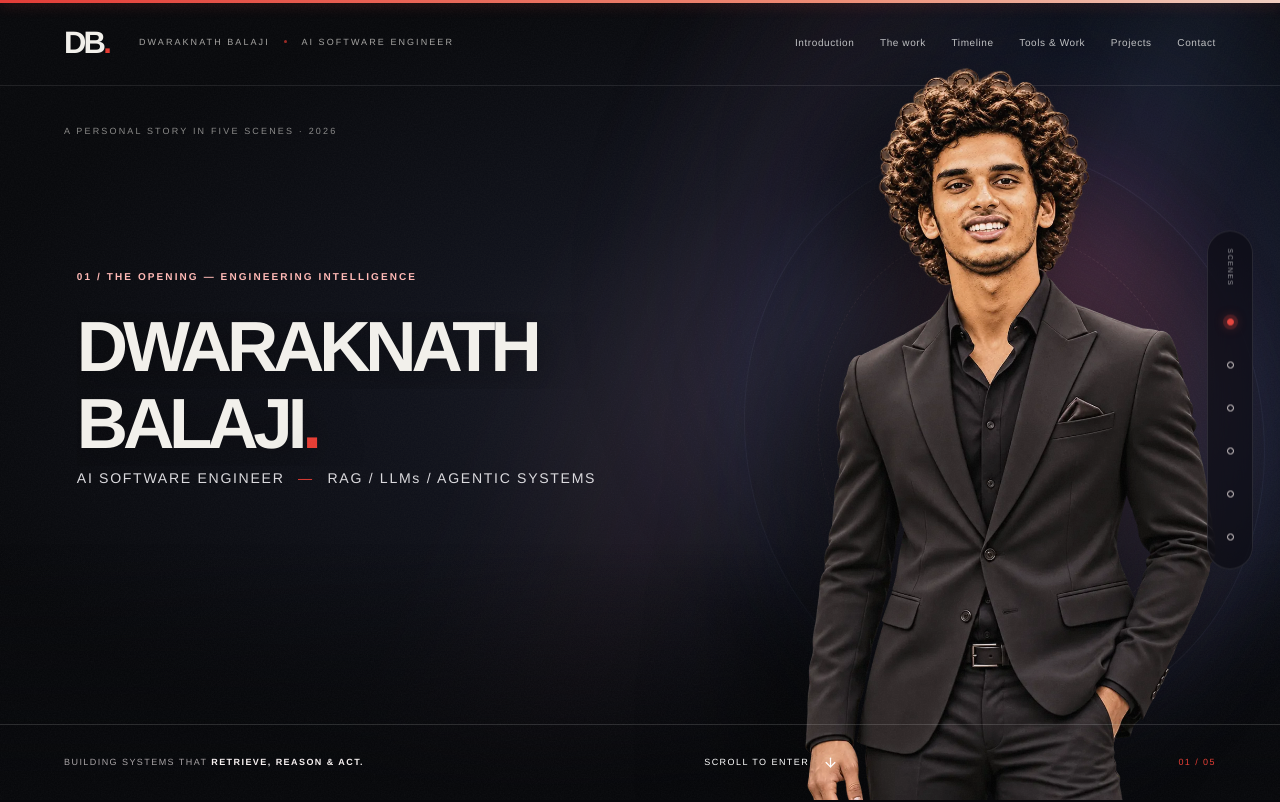
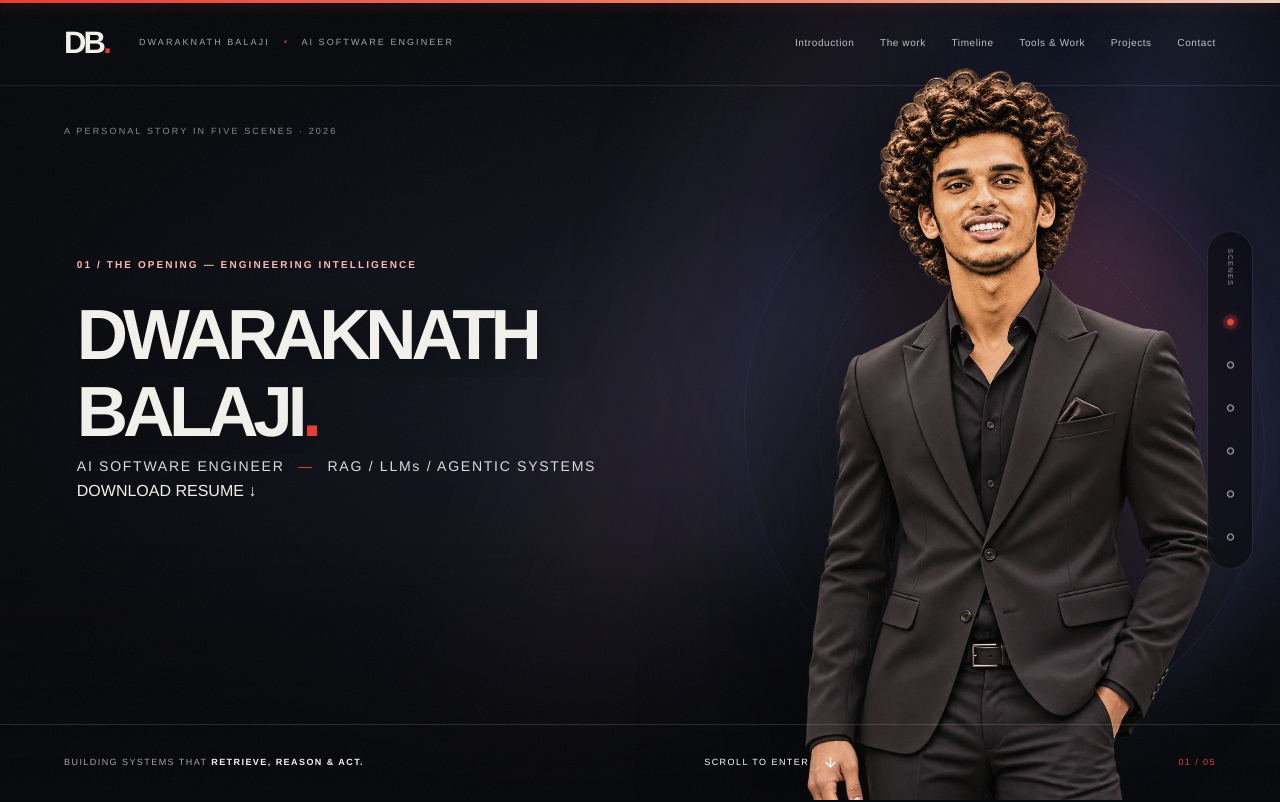
Before and after one commit to Dwaraknath1810/dwaraknath-portfolio, a React (Vite) app: page / in a window 1280 px wide. Shown: the top 802 px of the page. Built offline with nearby package versions, Linux system fonts and the light colour scheme; a web font is replaced by a local one.

Commit message:
feat: downloadable resume action in cinematic opening and contact finale

```diff
--- a/src/cinematic/CinematicStory.tsx
+++ b/src/cinematic/CinematicStory.tsx
@@ -44,6 +44,7 @@ function Entrance() {
         <m.p className="film-kicker" initial={reduce?false:{opacity:0,y:18}} animate={{opacity:1,y:0}} transition={{duration:.8}}>01 / THE OPENING — ENGINEERING INTELLIGENCE</m.p>
         <h1><m.span initial={reduce?false:{y:'115%'}} animate={{y:0}} transition={{duration:1.2,ease}}>DWARAKNATH</m.span><m.span className="film-title-second" initial={reduce?false:{y:'115%'}} animate={{y:0}} transition={{duration:1.2,delay:.15,ease}}>BALAJI<span className="film-accent">.</span></m.span></h1>
         <m.p className="film-entrance-subtitle" initial={reduce?false:{opacity:0,y:15}} animate={{opacity:1,y:0}} transition={{duration:.9,delay:.55}}>AI SOFTWARE ENGINEER <span>—</span> RAG / LLMs / AGENTIC SYSTEMS</m.p>
+        <a className="film-resume-link film-resume-link--hero" href="/Dwaraknath_Balaji_AI_Engineer_Resume.pdf" download="Dwaraknath_Balaji_AI_Engineer_Resume.pdf">DOWNLOAD RESUME <span aria-hidden="true">↓</span></a>
       </m.div>
       <m.div className="film-portrait-wrap" style={reduce?undefined:{y:portraitY}}>
         <div className="film-portrait-spotlight" aria-hidden="true"/>
@@ -159,6 +160,7 @@ function Finale() {
         <div className="film-finale-links">
           <a href={contactLinks.email} aria-label="Send an email to Dwaraknath Balaji"><Mail size={18}/> EMAIL <MoveUpRight size={16}/></a>
           <a href={contactLinks.github} target="_blank" rel="noopener noreferrer"><GitBranch size={18}/> GITHUB <MoveUpRight size={16}/></a>
+          <a href="/Dwaraknath_Balaji_AI_Engineer_Resume.pdf" download="Dwaraknath_Balaji_AI_Engineer_Resume.pdf">RESUME PDF <ArrowDown size={18}/></a>
         </div>
         <div className="film-accolades">
           <span>{credentials.degree}</span>
```
